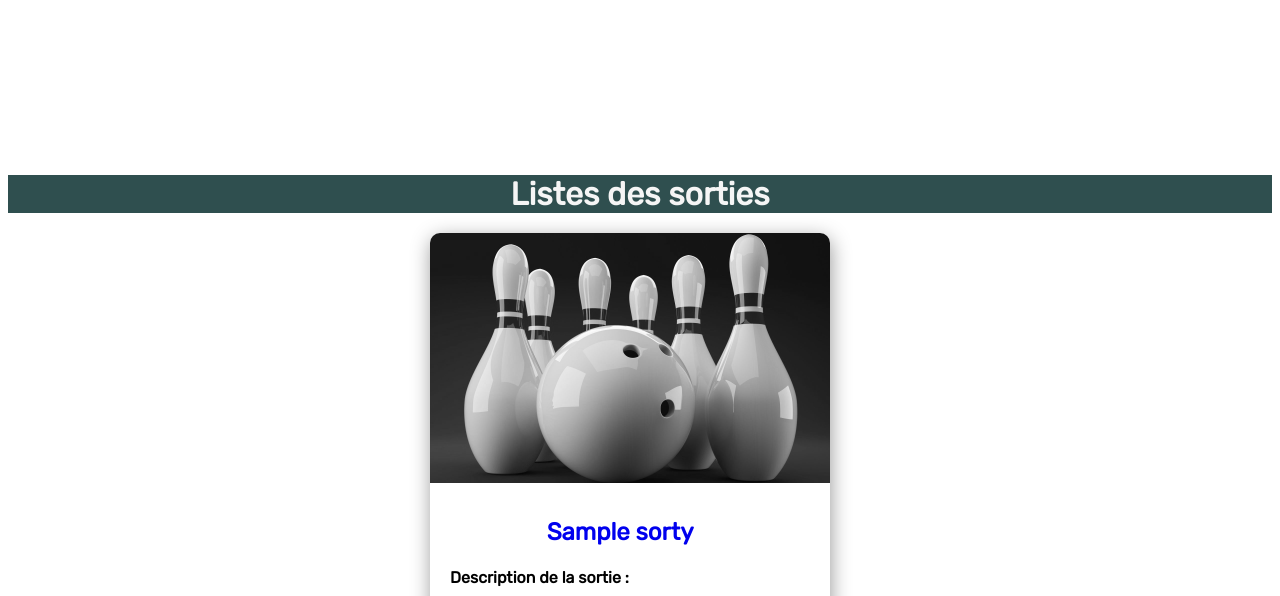
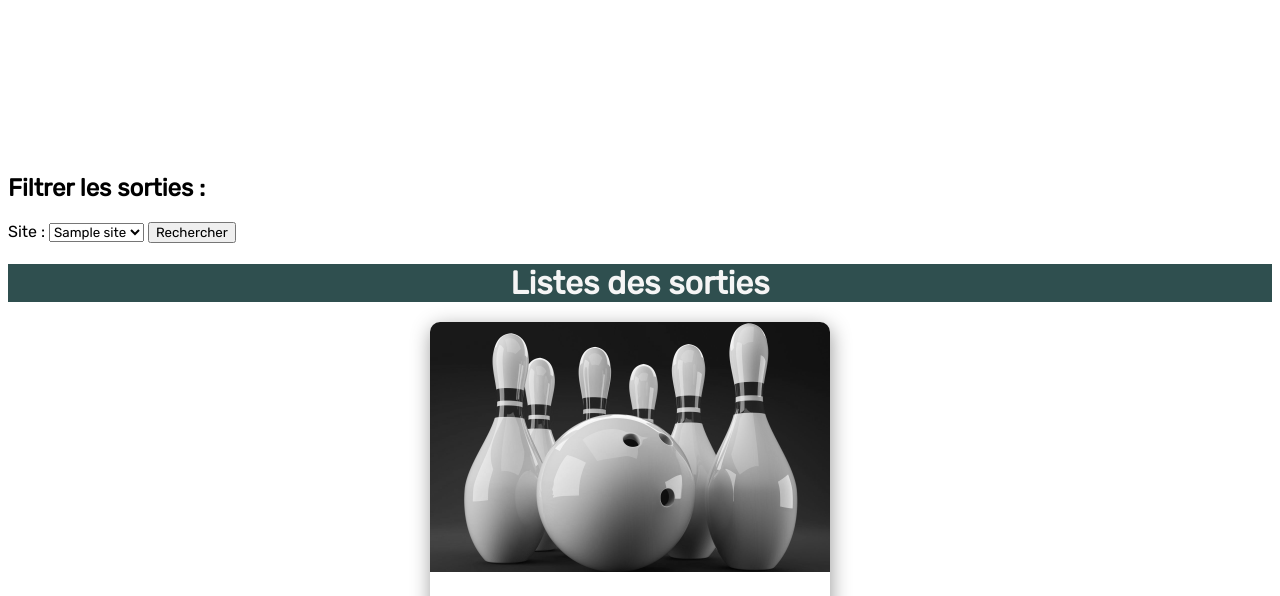
Before and after one commit to LCaffarelli/Sortir, a Symfony app: template templates/main/home.html.twig in a window 1280 px wide. Shown: the part 344-940 px from the top of the page. Run offline with Twig, Linux system fonts and the light colour scheme; the template is opened without the code that fills it: most values are stand-ins (such as "Sample title", 1, 10 or a date in 2020); some libraries are stand-ins or nearby versions.

Commit message:
polo lien

```diff
--- a/templates/main/home.html.twig
+++ b/templates/main/home.html.twig
@@ -4,20 +4,20 @@
 
 {% block body %}
 
-{#    <div>#}
-{#        <h2>Filtrer les sorties :</h2>#}
-{#        <label for="site_select">Site : </label>#}
+    <div>
+        <h2>Filtrer les sorties :</h2>
+        <label for="site_select">Site : </label>
 
-{#        <select name="site" id="site_select">#}
-{#            {% for list in sortie %}#}
-{#                <option value="{{ list.site.nom }}"><a href="#"></a>{{ list.site.nom }}</option>#}
-{#            {% endfor %}#}
-{#        </select>#}
-{#        <a href="{{ path('sortie_triSite') }}">#}
-{#            <button type="submit">Rechercher</button>#}
-{#        </a>#}
+        <select name="site" id="site_select">
+            {% for list in sorties %}
+                <option value="{{ list.site.nom }}"><a href="#"></a>{{ list.site.nom }}</option>
+            {% endfor %}
+        </select>
+        <a href="{{ path('sortie_triSite') }}">
+            <button type="submit">Rechercher</button>
+        </a>
 
-{#    </div>#}
+    </div>
 
 
     <h1 class="titreListeCard">Listes des sorties</h1>
```
